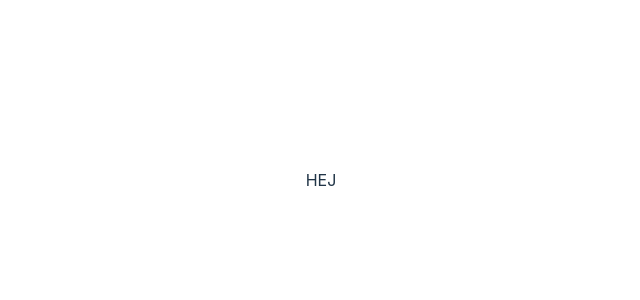
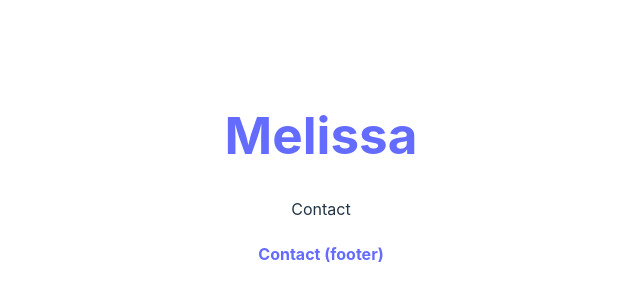
Before and after one commit to alengusinac/melissa-restaurant, a React (Vite) app in the folder frontend/: page /contact in a window 1280 px wide. Shown: the part 220-520 px from the top of the page, without its empty margins (319-959 px from the left). Built offline with nearby package versions, Linux system fonts and the light colour scheme.

Commit message:
Added router plus boiler plate routes

```diff
--- a/frontend/src/App.tsx
+++ b/frontend/src/App.tsx
@@ -1,12 +1,13 @@
-import './App.scss'
+import "./App.scss";
+import { RouterProvider } from "react-router-dom";
+import { router } from "./Router";
 
 function App() {
-
   return (
     <>
-      HEJ
+      <RouterProvider router={router}></RouterProvider>
     </>
-  )
+  );
 }
 
-export default App
+export default App;
--- /dev/null
+++ b/frontend/src/Router.tsx
@@ -0,0 +1,38 @@
+import { createBrowserRouter } from "react-router-dom";
+import Layout from "./components/Layout";
+import NotFound from "./components/NotFound";
+import Home from "./components/Home";
+import Search from "./components/Search";
+import BookingConfirmation from "./components/BookingConfirmation";
+import Contact from "./components/Contact";
+import Bookings from "./components/admin/Bookings";
+
+export const router = createBrowserRouter([
+  {
+    path: "/",
+    element: <Layout />,
+    errorElement: <NotFound />,
+    children: [
+      {
+        path: "/",
+        element: <Home />,
+      },
+      {
+        path: "/search",
+        element: <Search />,
+      },
+      {
+        path: "/booking/:id",
+        element: <BookingConfirmation />,
+      },
+      {
+        path: "/contact",
+        element: <Contact />,
+      },
+      {
+        path: "/admin/bookings",
+        element: <Bookings />,
+      },
+    ],
+  },
+]);
--- /dev/null
+++ b/frontend/src/components/BookingConfirmation.tsx
@@ -0,0 +1,5 @@
+const BookingConfirmation = () => {
+  return <div>BookingConfirmation</div>;
+};
+
+export default BookingConfirmation;
--- /dev/null
+++ b/frontend/src/components/Contact.tsx
@@ -0,0 +1,5 @@
+const Contact = () => {
+  return <div>Contact</div>;
+};
+
+export default Contact;
--- /dev/null
+++ b/frontend/src/components/Footer.tsx
@@ -0,0 +1,11 @@
+import { Link } from "react-router-dom";
+
+const Footer = () => {
+  return (
+    <Link to="/contact">
+      <h4>Contact (footer)</h4>
+    </Link>
+  );
+};
+
+export default Footer;
--- /dev/null
+++ b/frontend/src/components/Header.tsx
@@ -0,0 +1,11 @@
+import { Link } from "react-router-dom";
+
+const Header = () => {
+  return (
+    <Link to="/">
+      <h1>Melissa</h1>
+    </Link>
+  );
+};
+
+export default Header;
--- /dev/null
+++ b/frontend/src/components/Home.tsx
@@ -0,0 +1,5 @@
+const Home = () => {
+  return <div>Home</div>;
+};
+
+export default Home;
--- /dev/null
+++ b/frontend/src/components/Layout.tsx
@@ -0,0 +1,17 @@
+import { Outlet } from "react-router-dom";
+import Header from "./Header";
+import Footer from "./Footer";
+
+const Layout = () => {
+  return (
+    <>
+      <Header />
+      <main>
+        <Outlet />
+      </main>
+      <Footer />
+    </>
+  );
+};
+
+export default Layout;
--- /dev/null
+++ b/frontend/src/components/NotFound.tsx
@@ -0,0 +1,12 @@
+import { Link } from "react-router-dom";
+
+const NotFound = () => {
+  return (
+    <div className="innerMain">
+      <h1>404 No Page Found</h1>
+      <Link to="/">Back home </Link>
+    </div>
+  );
+};
+
+export default NotFound;
--- /dev/null
+++ b/frontend/src/components/Search.tsx
@@ -0,0 +1,5 @@
+const Search = () => {
+  return <div>Search</div>;
+};
+
+export default Search;
--- /dev/null
+++ b/frontend/src/components/admin/Bookings.tsx
@@ -0,0 +1,5 @@
+const Bookings = () => {
+  return <div>Bookings</div>;
+};
+
+export default Bookings;
```
